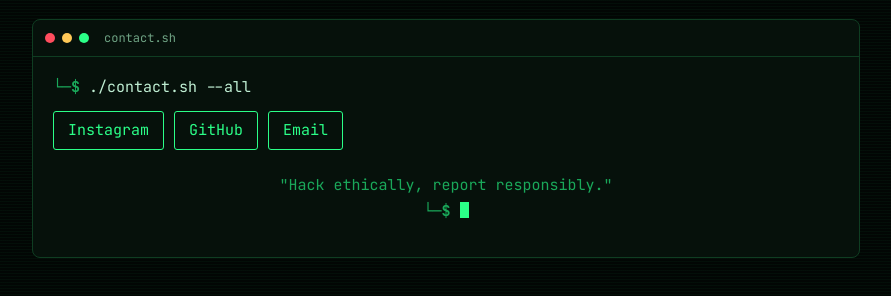
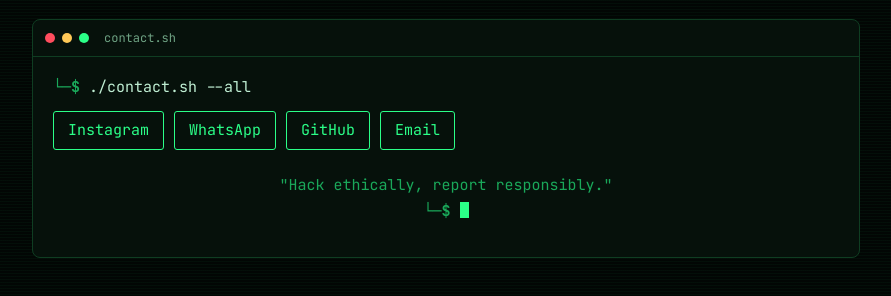
Before and after one commit to Elfajree07/My-Portofolio, a plain HTML site: page index.html in a window 1280 px wide. Shown: the part 2542-2838 px from the top of the page, without its empty margins (194-1085 px from the left). Drawn offline with Linux system fonts and the light colour scheme.

Commit message:
update-my-portofolio

```diff
--- a/index.html
+++ b/index.html
@@ -141,6 +141,7 @@
 <p class="cmd"><span class="p">└─$</span> ./contact.sh --all</p>
 <div class="links">
 <a href="https://instagram.com/fadhlii.xploits" target="_blank" rel="noopener">Instagram</a>
+<a href="https://wa.me/62895339571001" target="_blank" rel="noopener">WhatsApp</a>
 <a href="https://github.com/Elfajree07" target="_blank" rel="noopener">GitHub</a>
 <a href="mailto:fadhliajfari@gmail.com">Email</a>
 </div>
```
Also changed, not shown: 1 other file.
